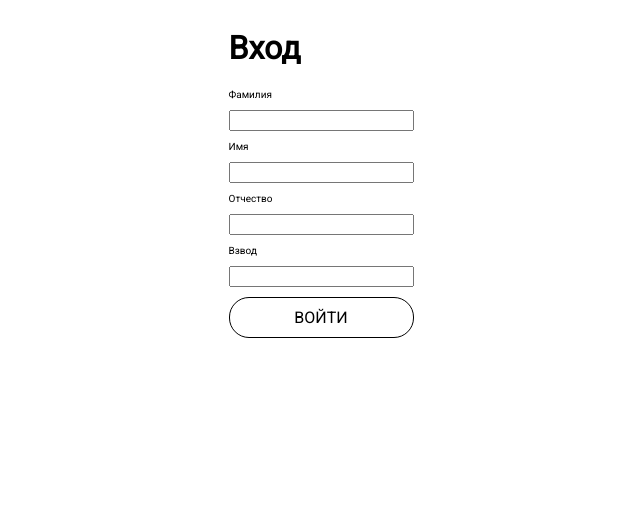
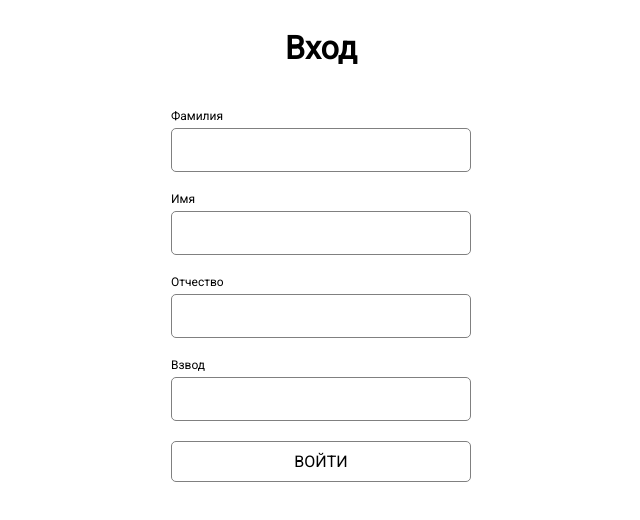
Before and after one commit to MatweyL/mcs, a React (Create React App) app in the folder mcs-ui/: page / in a window 1280 px wide. Shown: the top 520 px of the page, without its empty margins (319-959 px from the left). Built offline with nearby package versions, Linux system fonts and the light colour scheme.

Commit message:
MCS-15 - work on LoginPage, SessionListPage

```diff
--- a/mcs-ui/src/components/UI/Field/Field.module.css
+++ b/mcs-ui/src/components/UI/Field/Field.module.css
@@ -1,9 +1,17 @@
 .field {
-    border-radius: 10px;
-    margin-top: 10px;
+    margin-top: 20px;
+    width: 100%;
+    display: flex;
+    flex-direction: column;
+}
 
+.field input {
+    border-radius: 5px;
+    height: 40px;
+    border: 1px solid grey;
 }
 
 .field p {
-    font-size: 10px;
+    font-size: 12px;
+    margin: 0 0 5px;
 }
--- a/mcs-ui/src/components/UI/LoginButton/LoginButton.module.css
+++ b/mcs-ui/src/components/UI/LoginButton/LoginButton.module.css
@@ -1,10 +1,10 @@
 .loginButton {
     display: flex;
     justify-content: center;
-    margin-top: 10px;
-    border-radius: 20px;
+    margin-top: 20px;
+    border-radius: 5px;
     padding-top: 10px;
     padding-bottom: 10px;
-    border: 1px solid black;
+    border: 1px solid grey;
     cursor: pointer;
 }
--- /dev/null
+++ b/mcs-ui/src/components/UI/LoginForm/LoginForm.jsx
@@ -0,0 +1,12 @@
+import React from 'react';
+import classes from "./LoginForm.module.css";
+
+const LoginForm = ({children}) => {
+    return (
+        <div className={classes.loginForm}>
+            {children}
+        </div>
+    );
+};
+
+export default LoginForm;
--- /dev/null
+++ b/mcs-ui/src/components/UI/LoginForm/LoginForm.module.css
@@ -0,0 +1,10 @@
+.loginForm {
+    width: 300px;
+    display: flex;
+    flex-direction: column;
+    justify-content: center;
+}
+
+.loginForm h1 {
+    text-align: center;
+}
--- /dev/null
+++ b/mcs-ui/src/components/UI/RoundButton/RoundButton.jsx
@@ -0,0 +1,12 @@
+import React from 'react';
+import classes from "./RoundButton.module.css";
+
+const RoundButton = ({children, ...props}) => {
+    return (
+        <div className={classes.roundButton} {...props}>
+            {children}
+        </div>
+    );
+};
+
+export default RoundButton;
--- /dev/null
+++ b/mcs-ui/src/components/UI/RoundButton/RoundButton.module.css
@@ -0,0 +1,11 @@
+.roundButton {
+    border: 1px solid grey;
+    border-radius: 100%;
+    height: 40px;
+    width: 40px;
+    display: flex;
+    justify-content: center;
+    align-items: center;
+    cursor: pointer;
+    margin-left: 10px;
+}
--- /dev/null
+++ b/mcs-ui/src/components/UI/SearchBar/SearchBar.jsx
@@ -0,0 +1,12 @@
+import React from 'react';
+import classes from "./SearchBar.module.css";
+
+const SearchBar = ({props}) => {
+    return (
+        <div className={classes.searchBar} >
+            <input {...props} />
+        </div>
+    );
+};
+
+export default SearchBar;
--- /dev/null
+++ b/mcs-ui/src/components/UI/SearchBar/SearchBar.module.css
@@ -0,0 +1,7 @@
+.searchBar input {
+    height: 40px;
+    width: 300px;
+    border: 1px solid grey;
+    border-radius: 20px;
+    padding-left: 10px;
+}
--- a/mcs-ui/src/components/UI/SessionList/Session.module.css
+++ b/mcs-ui/src/components/UI/SessionList/Session.module.css
@@ -1,8 +1,10 @@
 .session {
     border: 1px solid black;
-    border-radius: 20px;
+    border-radius: 5px;
     padding: 0 20px 0 20px;
     margin-top: 20px;
+    font-size: 12px;
+    cursor: pointer;
 }
 
 .sessionList {
--- a/mcs-ui/src/pages/LoginPage.jsx
+++ b/mcs-ui/src/pages/LoginPage.jsx
@@ -2,6 +2,7 @@ import React, {useState} from 'react';
 import {useNavigate} from "react-router-dom";
 import Field from "../components/UI/Field/Field";
 import LoginButton from "../components/UI/LoginButton/LoginButton";
+import LoginForm from "../components/UI/LoginForm/LoginForm";
 
 /**
  * Страница входа
@@ -16,7 +17,7 @@ const LoginPage = () => {
     }
 
     return (
-        <div>
+        <LoginForm>
             <h1 onClick={login} >Вход</h1>
             <Field title={"Фамилия"} value={user.patronymic}
                    onChange={e => setUser({...user, patronymic: e.target.value})}/>
@@ -30,7 +31,7 @@ const LoginPage = () => {
                    onChange={e => setUser({...user, group: e.target.value})}
             />
             <LoginButton onClick={login}/>
-        </div>
+        </LoginForm>
     );
 };
 
--- a/mcs-ui/src/pages/SessionListPage.jsx
+++ b/mcs-ui/src/pages/SessionListPage.jsx
@@ -1,7 +1,8 @@
 import React from 'react';
-import {useSelector} from "react-redux";
 import SessionList from "../components/UI/SessionList/SessionList";
 import {useSessions} from "../hooks/useSessions";
+import SearchBar from "../components/UI/SearchBar/SearchBar";
+import RoundButton from "../components/UI/RoundButton/RoundButton";
 
 /**
  * Страница списка сессий пользователя
@@ -9,9 +10,20 @@ import {useSessions} from "../hooks/useSessions";
 const SessionListPage = () => {
     const sessions = useSessions();
 
+    const createSession = () => {
+
+    }
+
     return (
         <div>
             <h1>Список сессий пользователя</h1>
+            <div style={{display: "flex", justifyContent: "space-between"}}>
+                <SearchBar/>
+                <div style={{display: "flex"}}>
+                    <RoundButton>⌕</RoundButton>
+                    <RoundButton onClick={createSession} >+</RoundButton>
+                </div>
+            </div>
             <SessionList sessions={sessions}/>
         </div>
     );
```
